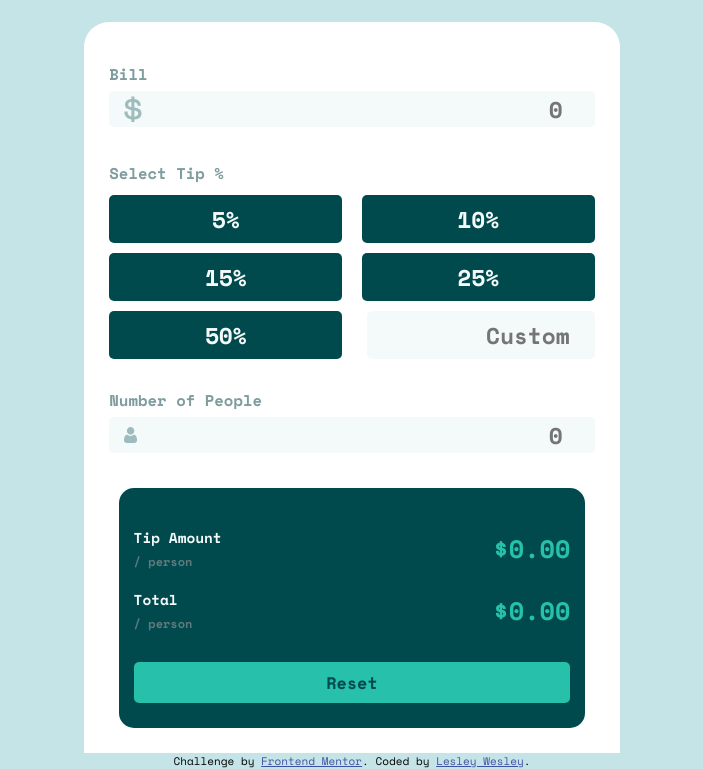
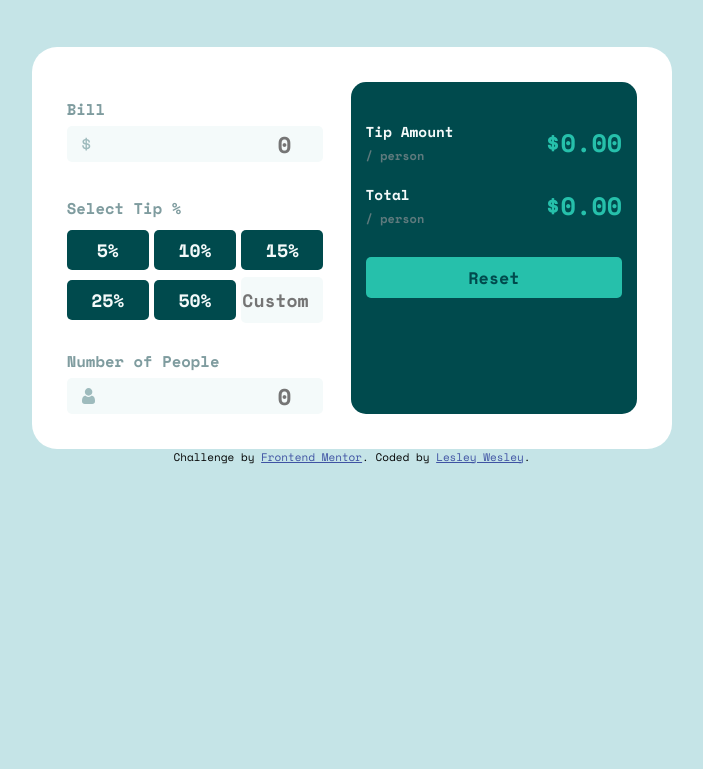
Before and after one commit to LesleyWesley/tip-calculator, a plain HTML site: page index.html in a window 1280 px wide. Shown: the part 116-885 px from the top of the page, without its empty margins (288-991 px from the left). After the commit the page ends 800 px from the top, so only its background shows below. Drawn offline with nearby package versions, Linux system fonts and the light colour scheme.

Commit message:
Styled input section of calculator for larger screens

```diff
--- a/css/main.css
+++ b/css/main.css
@@ -17,10 +17,11 @@ body {
   align-items: center;
   justify-content: center;
   flex-direction: column;
-  padding: 25px;
+  padding: 35px;
   border-top-left-radius: 25px;
   border-top-right-radius: 25px;
-  margin-top: 25px;
+  margin-top: 50px;
+  /*max-width: 900px;*/
 }
 
 p {
@@ -148,3 +149,48 @@ p.per-person {
   background-color: #26C0AB;
   color: #004A4D;
 }
+
+@media (min-width: 1024px) {
+
+  .calculator-div {
+    flex-direction: row;
+    justify-content: space-between;
+    border-radius: 25px;
+    align-items: stretch;
+  }
+
+  .calculator-half {
+    width: 45%;
+  }
+
+  .button-grid {
+    width: 100%;
+  }
+
+  .bill-input-div input,
+  .people-input-div input {
+    width: 100%;
+  }
+
+
+
+  .button-grid button {
+    width: 32%;
+    font-size: .75em;
+  }
+
+
+
+  .button-grid label {
+    width: 32%;
+  }
+
+  .button-grid input[placeholder] {
+    font-size: .75em;
+    padding: 10px 0;
+  }
+
+  .people-input-div {
+    margin-bottom: 0;
+  }
+}
--- a/index.html
+++ b/index.html
@@ -50,7 +50,7 @@
                     <button type="button" class="25-percent">25%</button>
                     <button type="button" class="50-percent">50%</button>
                     <label for="custom-tip">
-                        <input type="number" id="custom-tip" name="custom-tip" placeholder="Custom" />
+                        <input type="number" id="custom-tip" name="custom-tip" placeholder="Custom" min="0"/>
                     </label>
                 </div>
             </div>
```
